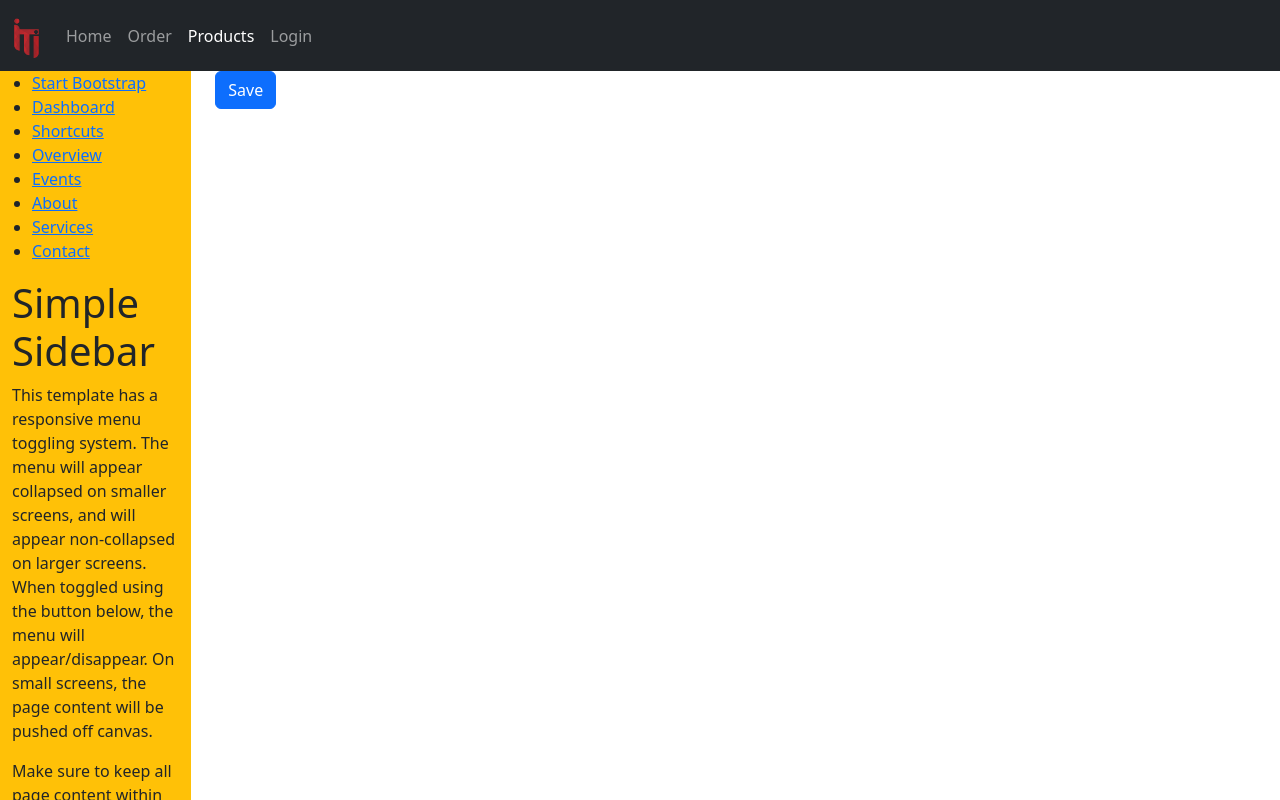
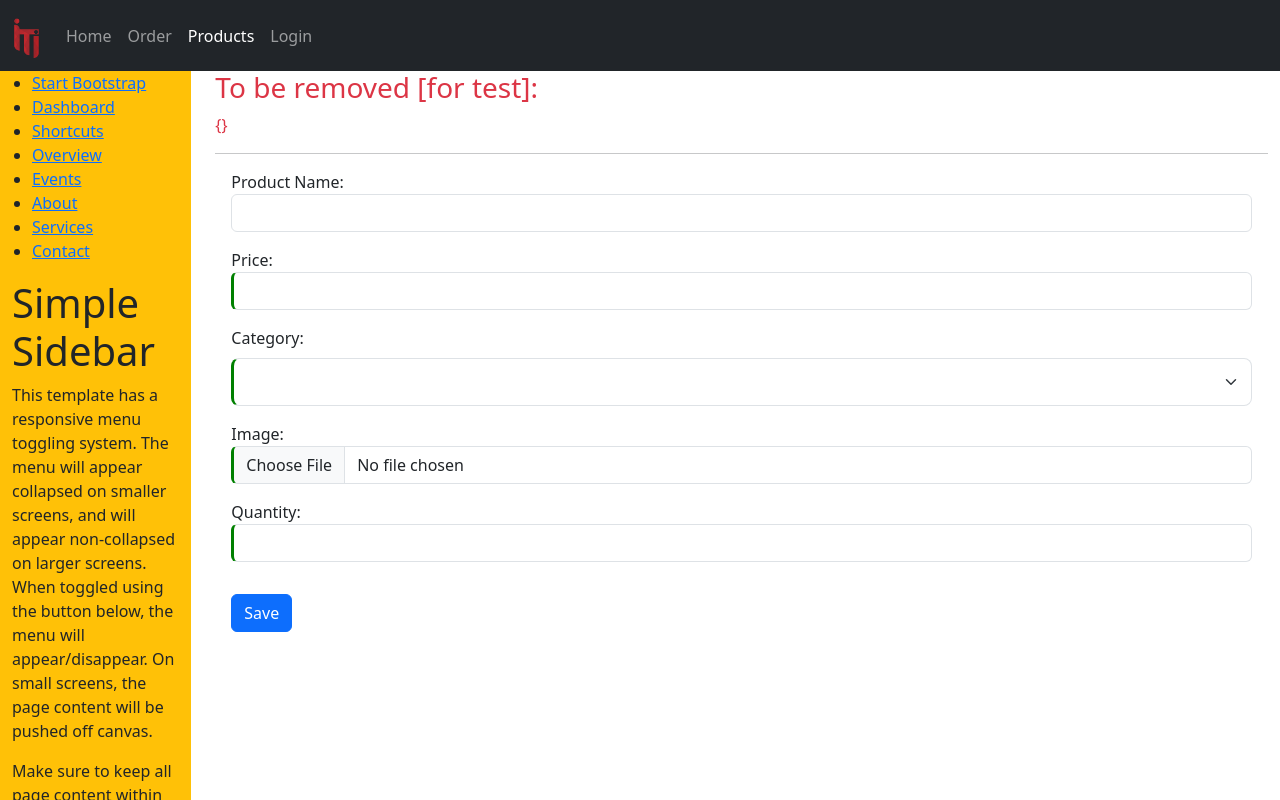
Before and after one commit to 1heykal/iti-ng, an Angular app: page /products/add in a window 1280 px wide. Shown: the top 800 px of the page. Built offline with nearby package versions, Linux system fonts and the light colour scheme.

Commit message:
added form

```diff
--- a/src/app/Components/add-product/add-product.component.html
+++ b/src/app/Components/add-product/add-product.component.html
@@ -1,5 +1,41 @@
-<button type="button" class="btn btn-primary" (click)="addProduct()">
-    Save
-</button>
+<div class="text-danger">
+<h3>To be removed [for test]:</h3>
+<div>
+    {{newProduct | json}}
+</div>
+</div>
+
+<hr>
+<form (ngSubmit)="addProduct()">
+    <div class="m-3">
+        <label for="pName">Product Name:</label>
+        <input #productName="ngModel" type="text" class="form-control" id="pName" name="name" [(ngModel)]="newProduct.name" required>
+        <div [hidden]="productName.valid || productName.untouched">
+            <small>Name is required</small>
+            <small> Name must be 3 letters at least</small>
+        </div>
+    </div>
+    <div class="m-3">
+        <label for="pPrice">Price:</label>
+        <input type="number" class="form-control" id="pPrice" name="price" [(ngModel)]="newProduct.price" >
+    </div>
+    <div class="m-3">
+        <label for="pCategory" class="form-label">Category:</label>
+        <select class="form-select form-select-lg" name="category" name="category" id="pCategory" [(ngModel)]="newProduct.categoryID" >
+            <option *ngFor="let category of categories" [value]="category.id">{{category.name}}</option>
+        </select>
+    </div>
+    <div class="m-3">
+        <label for="pImage">Image:</label>
+        <input type="file" class="form-control" id="pImage" name="image" [(ngModel)]="newProduct.imageURL" >
+    </div>
+    <div class="m-3">
+        <label for="pQuantity">Quantity:</label>
+        <input type="number" class="form-control" id="pQuantity" name="quantity" [(ngModel)]="newProduct.quantity" >
+    </div>
+    <button type="submit" class="btn btn-primary m-3">
+        Save
+    </button>
+</form>
 
 <h2>{{message}}</h2>
--- a/src/app/Components/add-product/add-product.component.scss
+++ b/src/app/Components/add-product/add-product.component.scss
@@ -0,0 +1,3 @@
+.ng-valid{
+    border-left: 3px solid green;
+}
--- a/src/app/Components/add-product/add-product.component.ts
+++ b/src/app/Components/add-product/add-product.component.ts
@@ -1,5 +1,6 @@
 import { Component, OnInit } from '@angular/core';
 import { Router } from '@angular/router';
+import { ICategory } from 'src/app/Models/icategory';
 import { IProduct } from 'src/app/Models/iproduct';
 import { ProductsService } from 'src/app/Services/products.service';
 
@@ -8,30 +9,38 @@ import { ProductsService } from 'src/app/Services/products.service';
   templateUrl: './add-product.component.html',
   styleUrls: ['./add-product.component.scss']
 })
-export class AddProductComponent implements OnInit{
+export class AddProductComponent implements OnInit {
+  categories: ICategory[];
+  message: string = '';
+  newProduct: IProduct = {} as IProduct;
 
-  message: string = '';
-  constructor(private productService: ProductsService, private router: Router){
+  constructor(private productService: ProductsService, private router: Router) {
+    this.categories = [
+      {
+        id: 1,
+        name: "Laptops"
+      },
+      {
+        id: 2,
+        name: "tablets"
+      },
+      {
+        id: 3,
+        name: "Mobiles"
+      }
+    ]
+  }
 
-  }
+
 
   ngOnInit(): void {
 
   }
 
+  addProduct() {
 
-
-  addProduct(){
-    const product = {
-      id: 1000,
-      name: 'Mobile',
-      price: 6000,
-      categoryID: 3,
-      quantity: 6,
-      imageURL: 'assets/csharp.png'
-    }
-    this.productService.addProduct(product).subscribe({
-      next: (product)=> {
+    this.productService.addProduct(this.newProduct).subscribe({
+      next: (product) => {
         this.message = `Product with ${product.id} added successfully`;
       },
       error: (error) => {
--- a/src/db.json
+++ b/src/db.json
@@ -87,7 +87,7 @@
       "categoryID": 3
     },
     {
-      "id": 1000,
+      "id": "1000",
       "name": "Mobile",
       "price": 6000,
       "categoryID": 3,
@@ -95,7 +95,7 @@
       "imageURL": "assets/csharp.png"
     },
     {
-      "id": 1000,
+      "id": "1000",
       "name": "Mobile",
       "price": 6000,
       "categoryID": 3,
@@ -103,7 +103,7 @@
       "imageURL": "assets/csharp.png"
     },
     {
-      "id": 1000,
+      "id": "1000",
       "name": "Mobile",
       "price": 6000,
       "categoryID": 3,
@@ -111,7 +111,7 @@
       "imageURL": "assets/csharp.png"
     },
     {
-      "id": 1000,
+      "id": "1000",
       "name": "Mobile",
       "price": 6000,
       "categoryID": 3,
@@ -119,7 +119,7 @@
       "imageURL": "assets/csharp.png"
     },
     {
-      "id": 1000,
+      "id": "1000",
       "name": "Mobile",
       "price": 6000,
       "categoryID": 3,
@@ -127,7 +127,7 @@
       "imageURL": "assets/csharp.png"
     },
     {
-      "id": 1000,
+      "id": "1000",
       "name": "Mobile",
       "price": 6000,
       "categoryID": 3,
@@ -135,7 +135,7 @@
       "imageURL": "assets/csharp.png"
     },
     {
-      "id": 1000,
+      "id": "1000",
       "name": "Mobile",
       "price": 6000,
       "categoryID": 3,
@@ -143,7 +143,7 @@
       "imageURL": "assets/csharp.png"
     },
     {
-      "id": 1000,
+      "id": "1000",
       "name": "Mobile",
       "price": 6000,
       "categoryID": 3,
@@ -151,12 +151,23 @@
       "imageURL": "assets/csharp.png"
     },
     {
-      "id": 1000,
+      "id": "1000",
       "name": "Mobile",
       "price": 6000,
       "categoryID": 3,
       "quantity": 6,
       "imageURL": "assets/csharp.png"
+    },
+    {
+      "id": "a8d2",
+      "name": "Asus Gaming",
+      "price": 50000,
+      "quantity": 3,
+      "categoryID": "1",
+      "imageURL": "C:\\fakepath\\vecteezy_3d-icon-of-love_19153396.png"
+    },
+    {
+      "id": "9f77"
     }
   ]
 }
```
